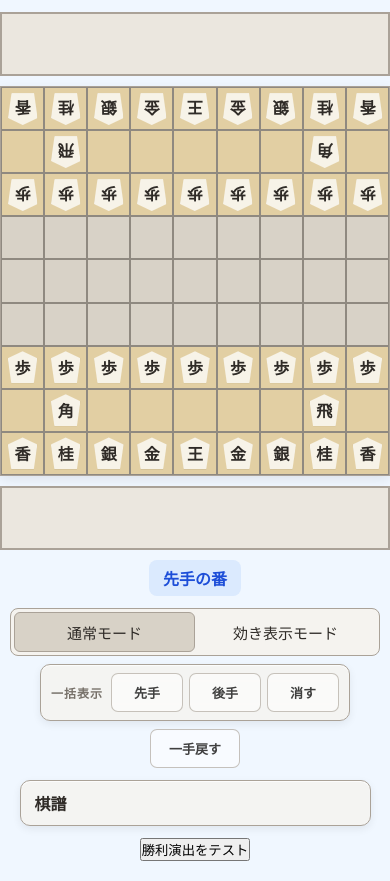
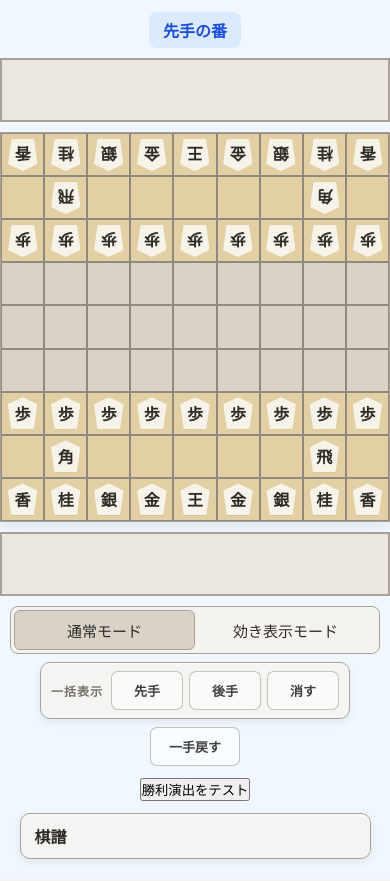
Before and after one commit to YSgifu/shogi-app, a Next.js app in the folder frontend/: page / in a window 390 px wide. Built offline with nearby package versions, Linux system fonts and the light colour scheme.

Commit message:
ui改造後

```diff
--- a/frontend/src/app/globals.css
+++ b/frontend/src/app/globals.css
@@ -72,29 +72,30 @@ a {
 .game-area {
     position: relative;
 
-    display: flex;
-    justify-content: center;
+    display: grid;
+
+    grid-template-columns:
+        minmax(80px, 1fr)
+        auto
+        minmax(80px, 1fr);
+
+    grid-template-rows:
+        1fr
+        1fr;
+
+    grid-template-areas:
+        "top-hand board current-player"
+        "controls board bottom-hand";
+
     align-items: center;
+
+    gap: 12px 10px;
 
     margin-top: 20px;
 }
 
 .game-layout {
-    display: grid;
-
-    grid-template-columns:
-        minmax(120px, 1fr)
-        auto
-        minmax(120px, 1fr);
-
-    grid-template-rows: 1fr 1fr;
-
-    grid-template-areas:
-        "gote-hand board current-player"
-        "controls board sente-hand";
-
-    align-items: stretch;
-    gap: 24px;
+    display: contents;
 }
 
 /* =========================================================
@@ -128,22 +129,22 @@ a {
 }
 
 .current-player {
-    padding: 10px 18px;
-    border-radius: 10px;
+    grid-area: current-player;
+    padding: 10px 30px;
+    border-radius: 14px;
 
-    font-size: 16px;
-    font-weight: 600;
+    font-size: 24px;
+    font-weight: 700;
 
     white-space: nowrap;
-
-    justify-self: center;
 
     transition:
         background-color 0.4s ease,
         color 0.4s ease;
 
-    align-self: center;
+    align-self: start;
     justify-self: center;
+
     width: fit-content;
     height: fit-content;
 }
@@ -368,14 +369,18 @@ a {
     box-shadow: 0 2px 4px rgba(0, 0, 0, 0.18);
 }
 
-.sente-hand {
-    grid-area: sente-hand;
-    align-self: flex-end;
+.bottom-hand {
+    grid-area: bottom-hand;
+
+    align-self: end;
+    justify-self: center;
 }
 
-.gote-hand {
-    grid-area: gote-hand;
-    align-self: flex-start;
+.top-hand {
+    grid-area: top-hand;
+
+    align-self: start;
+    justify-self: center;
 }
 
 /* =========================================================
@@ -386,7 +391,7 @@ a {
     grid-area: controls;
 
     display: flex;
-    flex-direction: row;
+    flex-direction: column;
     align-items: center;
     justify-content: center;
 
@@ -520,9 +525,9 @@ a {
 
 .attack-controls {
     display: flex;
-    flex-direction: row;
-    align-items: center;
-    gap: 8px;
+    flex-direction: column;
+    align-items: stretch;
+    gap: 6px;
 
     padding: 8px 10px;
 
@@ -544,6 +549,8 @@ a {
     font-weight: 700;
     letter-spacing: 0.08em;
     color: #77716a;
+
+    text-align: center;
 }
 
 .attack-controls-buttons {
@@ -766,6 +773,7 @@ a {
 }
 
 .winner-message {
+    grid-area: current-player;
     display: flex;
     align-items: center;
     justify-content: center;
@@ -787,7 +795,7 @@ a {
     -webkit-backdrop-filter: blur(8px);
 
     text-align: center;
-    align-self: center;
+    align-self: start;
     justify-self: center;
     width: fit-content;
     height: fit-content;
@@ -1020,6 +1028,13 @@ a {
 
     .game-area {
         width: 100%;
+
+        display: flex;
+        flex-direction: column;
+        align-items: center;
+
+        gap: 10px;
+
         margin-top: 0;
     }
 
@@ -1031,12 +1046,13 @@ a {
         align-items: center;
 
         gap: 10px;
+        display: contents;
     }
 
     /* ===== 後手持ち駒 ===== */
 
-    .gote-hand {
-        order: 1;
+    .top-hand {
+        order: 2;
 
         width: 100%;
         height: 64px;
@@ -1047,7 +1063,7 @@ a {
     /* ===== 将棋盤 ===== */
 
     .board-container {
-        order: 2;
+        order: 3;
 
         width: 100vw;
         max-width: none;
@@ -1055,8 +1071,8 @@ a {
 
     /* ===== 先手持ち駒 ===== */
 
-    .sente-hand {
-        order: 3;
+    .bottom-hand {
+        order: 4;
 
         width: 100%;
         height: 64px;
@@ -1066,12 +1082,15 @@ a {
 
     /* ===== 勝者表示 ===== */
     .winner-message {
-        order: 4;
+        order: 1;
 
-        width: calc(100vw - 20px);
+        width: fit-content;
+        max-width: calc(100vw - 20px);
+
         box-sizing: border-box;
 
-        gap: 10px;
+        text-align: center;
+        align-self: center;
     }
 
     .winner-message > div {
@@ -1085,7 +1104,7 @@ a {
     /* ===== 手番 ===== */
 
     .current-player {
-        order: 5;
+        order: 1;
 
         position: static;
         transform: none;
@@ -1097,6 +1116,12 @@ a {
         font-weight: 600;
 
         white-space: nowrap;
+
+        width: fit-content;
+        height: fit-content;
+
+        align-self: center;
+        justify-self: center;
     }
 
     /* ===== 持ち駒 ===== */
@@ -1143,6 +1168,7 @@ a {
     /* ===== 操作UI ===== */
 
     .board-controls {
+        order: 5;
         width: calc(100vw - 20px);
 
         flex-direction: column;
@@ -1151,9 +1177,23 @@ a {
         gap: 8px;
     }
 
+    .attack-controls {
+        flex-direction: row;
+        align-items: center;
+        gap: 8px;
+    }
+
+    .attack-controls-title {
+        text-align: left;
+    }
+
     .mode-switch {
         width: 100%;
         height: 48px;
+    }
+
+    .move-history {
+        order: 6;
     }
 
     /* ===== タッチ操作 ===== */
--- a/frontend/src/components/Board.tsx
+++ b/frontend/src/components/Board.tsx
@@ -772,7 +772,7 @@ export default function Board({ board }: BoardProps) {
 
                 <div className="game-layout">
 
-                    <div className="hand gote-hand">
+                    <div className="hand top-hand">
                         <div className="hand-pieces">
                             {Object.entries(hands.gote).map(([type, count]) =>
                                 count > 0 ? (
@@ -806,6 +806,7 @@ export default function Board({ board }: BoardProps) {
                         </div>
                     </div>
 
+                    {!winner && (
                         <div
                             className={`current-player ${
                                 currentPlayer === "sente"
@@ -815,6 +816,7 @@ export default function Board({ board }: BoardProps) {
                         >
                             {currentPlayer === "sente" ? "先手の番" : "後手の番"}
                         </div>
+                    )}
 
 
                     {/* 盤面 */}
@@ -1035,7 +1037,7 @@ export default function Board({ board }: BoardProps) {
                         </div>
                     )}
 
-                    <div className="hand sente-hand">
+                    <div className="hand bottom-hand">
                         <div className="hand-pieces">
                             {Object.entries(hands.sente).map(([type, count]) =>
                                 count > 0 ? (
@@ -1070,10 +1072,6 @@ export default function Board({ board }: BoardProps) {
 
                     </div>
                 </div>
-
-            </div>
-
-            {/* 盤面外 */}
 
                 <div className="board-controls">
                     <div className="mode-switch">
@@ -1134,6 +1132,10 @@ export default function Board({ board }: BoardProps) {
 
                 </div>
 
+            </div>
+
+            {/* 盤面外 */}
+
             <div className="move-history">
                 <h4>棋譜</h4>
 
```
Lines whose indentation alone changed are shown as unchanged.
